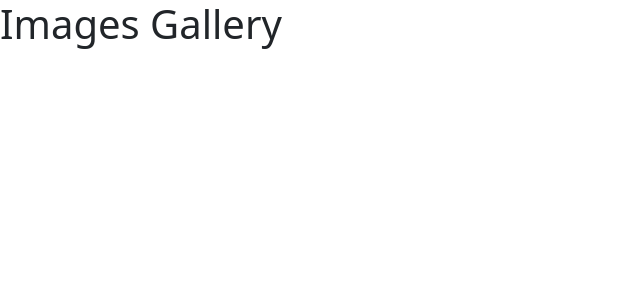
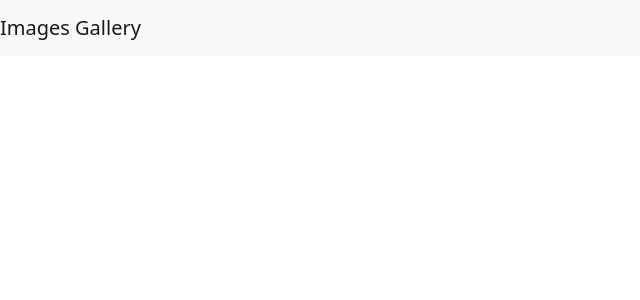
Before and after one commit to ElenYatsenko/images-gallery, a React (Create React App) app in the folder frontend/: page / in a window 1280 px wide. Shown: the top 300 px of the page, without its empty margins (0-640 px from the left). Built offline with nearby package versions, Linux system fonts and the light colour scheme.

Commit message:
initial header component

```diff
--- a/frontend/src/App.js
+++ b/frontend/src/App.js
@@ -1,9 +1,10 @@
 import "bootstrap/dist/css/bootstrap.min.css";
+import Header from "./components/Header";
 
 function App() {
   return (
     <div>
-      <h1>Images Gallery</h1>
+      <Header title={"Images Gallery"}/>
     </div>
   );
 }
```
Also changed, not shown: frontend/src/css/index.css (+2 -7 lines).
